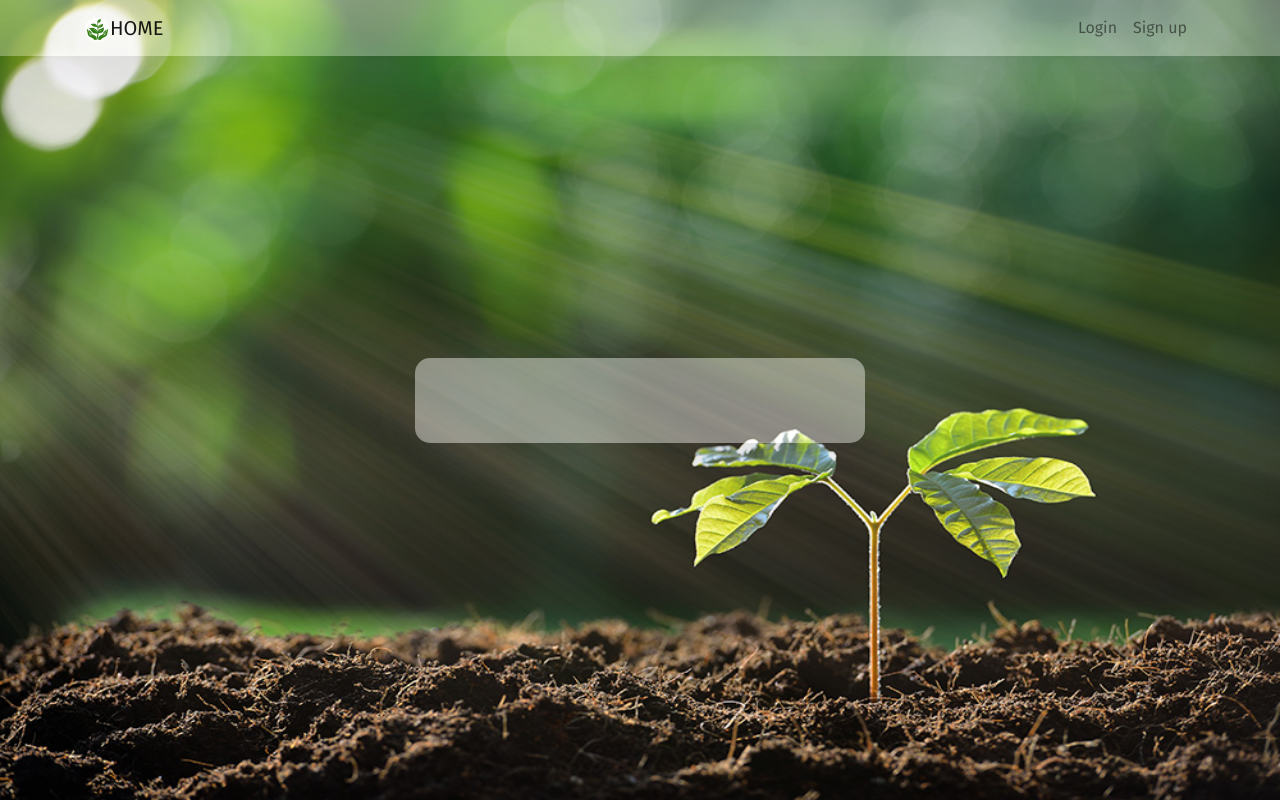
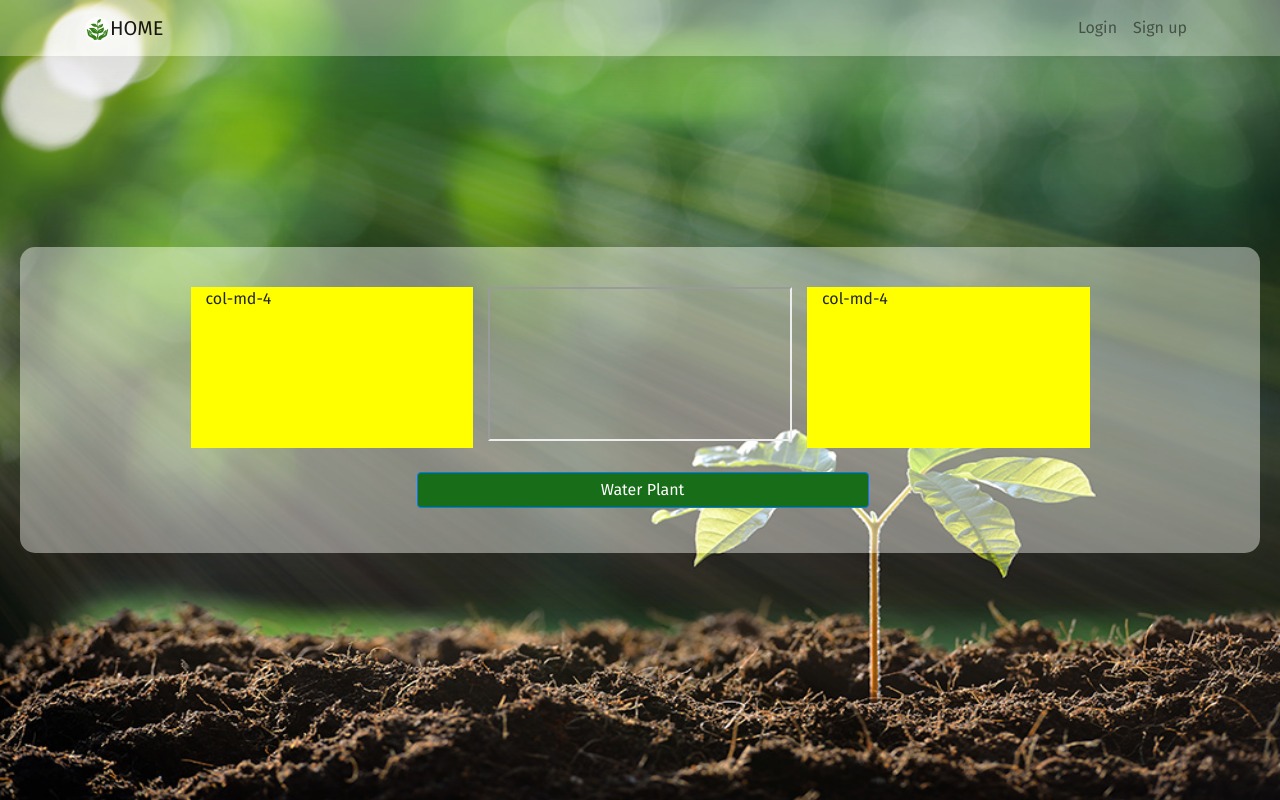
Before and after one commit to HaakenJ/AdoptAPlant, a React (Create React App) app in the folder client/: page /landing in a window 1280 px wide. Built offline with nearby package versions, Linux system fonts and the light colour scheme.

Commit message:
created landing page, removed components for each page and created pages for each page

```diff
--- a/client/src/App.css
+++ b/client/src/App.css
@@ -3,6 +3,8 @@
     background-image: url('./images/background.jpg') !important;
     background-size: 100% 100%;
   }
+
+
 
   .App-logo {
     height: 40vmin;
--- a/client/src/App.js
+++ b/client/src/App.js
@@ -3,25 +3,22 @@ import React from 'react';
 import './App.css';
 import { BrowserRouter as Router, Switch, Route, Link } from "react-router-dom";
 import Nav from './components/Nav'
-
-import Login from "./components/login.component";
-import SignUp from "./components/signup.component";
-import Welcome from './components/welcome.component';
+import UserLogin from './pages/login.js'
+import SignUp from "./pages/signup.js";
+import Welcome from './pages/welcome.js';
+import Landing from './pages/landing';
 
 function App() {
   return (
     <Router>
       <div className="App">
         <Nav />
-        <div className="auth-wrapper">
-          <div className="auth-inner">
-            <Switch>
-              <Route exact path='/' component={Welcome} />
-              <Route path="/log-in" component={Login} />
-              <Route path="/sign-up" component={SignUp} />
-            </Switch>
-          </div>
-        </div>
+        <Switch>
+          <Route exact path='/' component={Welcome} />
+          <Route path="/log-in" component={UserLogin} />
+          <Route path="/sign-up" component={SignUp} />
+          <Route path="/landing" component={Landing} />
+        </Switch>
       </div>
     </Router>
   );
--- a/client/src/components/login.component.js
+++ /dev/null
@@ -1,24 +0,0 @@
-import React, { Component } from "react";
-
-export default class Login extends Component {
-    render() {
-        return (
-            <form>
-                <h3>Login</h3>
-
-                <div className="form-group">
-                    <label>Username</label>
-                    <input type="username" className="form-control" placeholder="Enter Username" />
-                </div>
-
-                <div className="form-group">
-                    <label>Password</label>
-                    <input type="password" className="form-control" placeholder="Enter password" />
-                </div>
-
-                <button type="submit" className="btn btn-primary btn-block">Submit</button>
-
-            </form>
-        );
-    }
-}
--- a/client/src/components/welcome.component.js
+++ /dev/null
@@ -1,21 +0,0 @@
-import React, { Component } from "react";
-import logo from "../images/CBP-Logo-Web.png"
-
-export default class Welcome extends Component {
-    render() {
-        return (
-            <div className='Welcomebox'>
-                <div className="logo">
-                    <img src={logo} alt="Logo" />
-                </div>
-                <br />
-                <h3>Welcome to Adopt-A-Plant</h3>
-                <p>Bringing the garden to you, one plant at a time</p>
-                <br />
-
-                <a href="/log-in" className="btn btn-primary btn-flex" role="button">Log In</a>
-                <a href="/sign-up" className="btn btn-primary btn-flex newuser" role="button">Sign Up</a>
-            </div>
-        );
-    }
-}
--- a/client/src/index.css
+++ b/client/src/index.css
@@ -5,7 +5,6 @@
   box-sizing: border-box;
 }
 body {
-  background: lightgreen !important;
   min-height: 100vh;
   display: flex;
   font-weight: 400;
@@ -32,8 +31,8 @@ body, html, .App, #root, .auth-wrapper {
 }
 
 .auth-inner {
-  width: 450px;
-  margin: auto;
+
+
   background: #ffffff6b;
   box-shadow: 0px 14px 80px rgba(34, 35, 58, 0.2);
   padding: 40px 55px 45px 55px;
@@ -96,3 +95,11 @@ body, html, .App, #root, .auth-wrapper {
   border-color: white;
   background-color: rgba(255, 255, 255, 0.507);
 }
+
+#containerLeft{
+  background-color: yellow;
+}
+
+#containerRight {
+  background-color: yellow;
+}
--- /dev/null
+++ b/client/src/pages/landing.js
@@ -0,0 +1,40 @@
+import React, { Component } from 'react';
+
+class Landing extends Component {
+    state = {}
+    componentDidMount = () => {
+    }
+
+    render() {
+        return (
+            <div className="auth-wrapper">
+                <div className="auth-inner" style={{ margin: "20px" }}>
+                    <div className="container-fluid">
+                        <div className="row justify-content-md-center">
+                            <div className="col col-md-3" id="containerLeft">col-md-4</div>
+                            <div className="col col-md-auto">
+                                <iframe src="" title="myFrame">
+                                    Video Feed for the Plant
+                                </iframe >
+                            </div>
+                            <div className="col col-md-3" id="containerRight">
+                                col-md-4
+                                </div>
+                        </div>
+                        <br />
+                        <div className="row justify-content-md-center">
+                            <button
+                                type="submit"
+                                className=" btn btn-primary"
+                                id="water - btn">
+                                Water Plant
+                            </button >
+                        </div >
+                    </div>
+                </div>
+            </div>
+        );
+    }
+}
+
+export default Landing;
--- /dev/null
+++ b/client/src/pages/login.js
@@ -0,0 +1,36 @@
+import React, { Component } from 'react';
+
+
+class UserLogin extends Component {
+    state = {}
+    componentDidMount = () => {
+    }
+
+    render() {
+        return (
+            <div className="auth-wrapper">
+                <div className="auth-inner" style={{margin: "auto"}}>
+                    <form>
+                        <h3>Login</h3>
+
+                        <div className="form-group">
+                            <label>Username</label>
+                            <input type="username" className="form-control" placeholder="Enter Username" />
+                        </div>
+
+                        <div className="form-group">
+                            <label>Password</label>
+                            <input type="password" className="form-control" placeholder="Enter password" />
+                        </div>
+
+                        <button type="submit" className="btn btn-primary btn-block">Submit</button>
+
+                    </form>
+                </div>
+            </div>
+        );
+    }
+}
+
+
+export default UserLogin;
--- a/client/src/components/signup.component.js
+++ b/client/src/pages/signup.js
@@ -1,8 +1,14 @@
-import React, { Component } from "react";
+import React, {Component} from 'react';
 
-export default class SignUp extends Component {
+class Signup extends Component {
+    state = {}
+    componentDidMount = () => {
+    }
+
     render() {
         return (
+            <div className="auth-wrapper">
+                <div className="auth-inner" style={{ margin: "auto" }}>
             <form>
                 <h3>Create User</h3>
 
@@ -24,6 +30,10 @@ export default class SignUp extends Component {
                 <button type="submit" className="btn btn-primary btn-block">Sign Up</button>
 
             </form>
+            </div>
+            </div>
         );
     }
 }
+
+export default Signup;
--- /dev/null
+++ b/client/src/pages/welcome.js
@@ -0,0 +1,31 @@
+import React, { Component } from 'react';
+import logo from "../images/CBP-Logo-Web.png"
+
+class Welcome extends Component {
+    state = {}
+    componentDidMount = () => {
+    }
+
+    render() {
+        return (
+            <div className="auth-wrapper">
+                <div className="auth-inner" style={{ margin: "auto" }}>
+                    <div className='Welcomebox'>
+                        <div className="logo">
+                            <img src={logo} alt="Logo" />
+                        </div>
+                        <br />
+                        <h3>Welcome to Adopt-A-Plant</h3>
+                        <p>Bringing the garden to you, one plant at a time</p>
+                        <br />
+
+                        <a href="/log-in" className="btn btn-primary btn-flex" role="button">Log In</a>
+                        <a href="/sign-up" className="btn btn-primary btn-flex newuser" role="button">Sign Up</a>
+                    </div>
+                </div>
+            </div>
+        );
+    }
+}
+
+export default Welcome;
```
Also changed, not shown: client/src/utils/API.js (added, +24 -0 lines).
